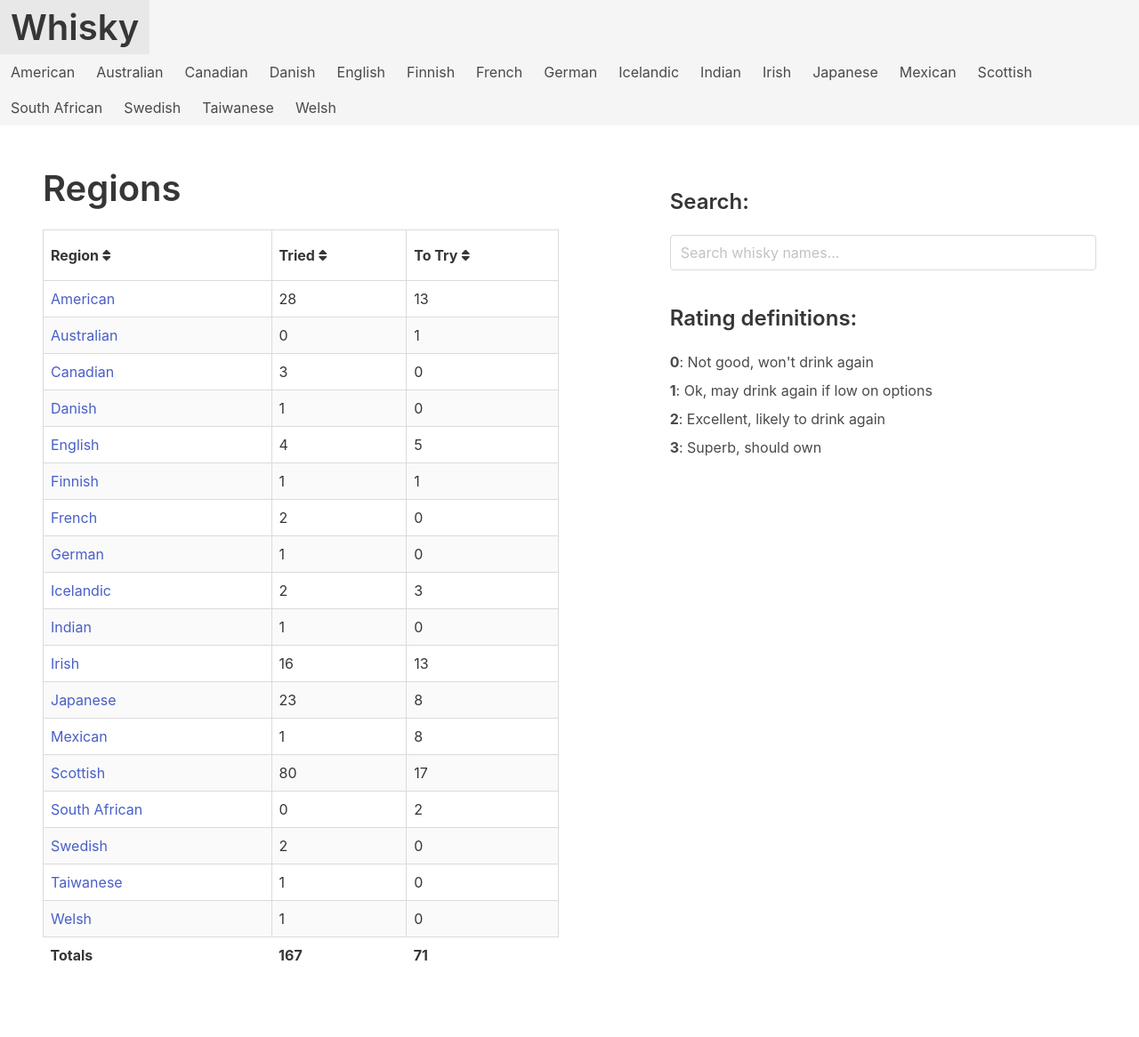
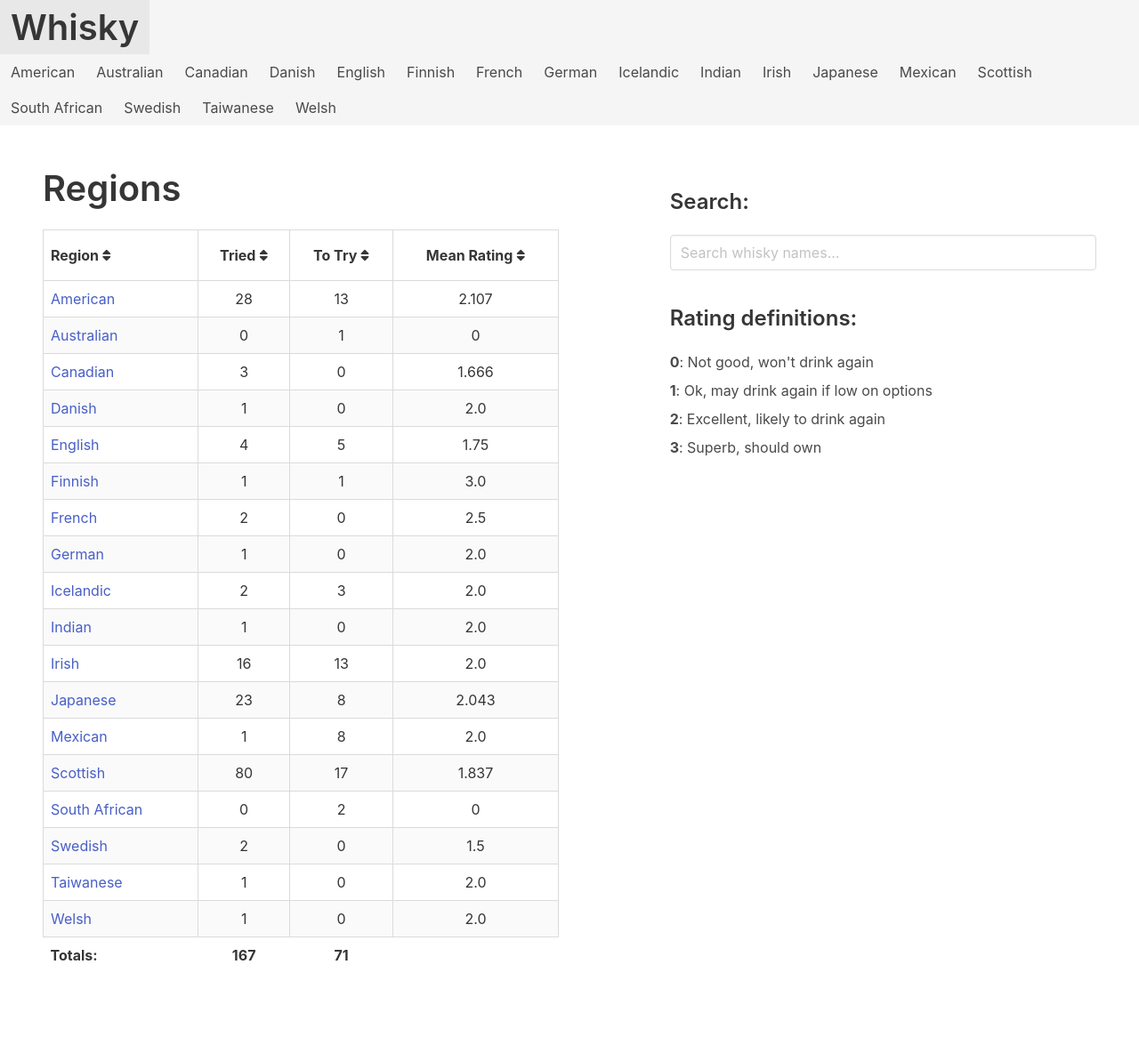
Before and after one commit to grega/whisky, a Jekyll site: the page built from index.html, in a window 1280 px wide. Shown: the whole page at 89% size. Built offline with Jekyll 4.4.1, drawn with Linux system fonts in a browser that asks for light colours; nearby versions of some CDN libraries.

Commit message:
Add mean ratings to index

```diff
--- a/assets/js/index.js
+++ b/assets/js/index.js
@@ -1,6 +1,6 @@
 // table sorting
 var options = {
-valueNames: [ 'name', 'tried', 'to_try' ]
+valueNames: [ 'name', 'tried', 'to_try', 'mean_rating' ]
 };
 
 var whiskyList = new List('regions', options);
--- a/index.html
+++ b/index.html
@@ -2,8 +2,6 @@
 layout: default
 title: Regions
 ---
-
-{% assign tried_counter = 0 %}
 
 <div class="columns">
   <div class="column is-6">
@@ -12,25 +10,44 @@ title: Regions
       <thead>
         <tr>
           <th scope="col" class="sort" data-sort="name">Region <i class="fas fa-sort"></i></th>
-          <th scope="col" class="sort" data-sort="tried">Tried <i class="fas fa-sort"></i></th>
-          <th scope="col" class="sort" data-sort="to_try">To Try <i class="fas fa-sort"></i></th>
+          <th scope="col" class="sort has-text-centered" data-sort="tried">Tried <i class="fas fa-sort"></i></th>
+          <th scope="col" class="sort has-text-centered" data-sort="to_try">To Try <i class="fas fa-sort"></i></th>
+          <th scope="col" class="sort has-text-centered" data-sort="mean_rating">Mean Rating <i class="fas fa-sort"></i></th>
         </tr>
       </thead>
 
       <tbody class="list">
         {% for region in site.data %}
-        {% assign tried_counter = tried_counter | plus: region[1].tried.size %}
-        {% assign to_try_counter = to_try_counter | plus: region[1].to_try.size %}
+          {% assign tried_counter = tried_counter | plus: region[1].tried.size %}
+          {% assign to_try_counter = to_try_counter | plus: region[1].to_try.size %}
+          {% assign total_rating = 0 %}
+
+          {% if region[1].tried.size > 0 %}
+            {% for whisky in region[1].tried %}
+              {% assign total_rating = total_rating | plus: whisky.rating %}
+            {% endfor %}
+            {% assign mean_rating = total_rating | times: 1000 | divided_by: region[1].tried.size %}
+            {% assign mean_rating = mean_rating | divided_by: 1000.0 %}
+          {% else %}
+            {% assign mean_rating = 0 %}
+          {% endif %}
+
           <tr>
             <td class="name pt-2 pb-2" scope="row"><a href="/{{ region[0] }}">{{ region[0] | replace: "-", " " | capitalize }}</a></td>
-            <td class="tried pt-2 pb-2" scope="row">{{ region[1].tried.size | default: 0 }}</td>
-            <td class="to_try pt-2 pb-2" scope="row">{{ region[1].to_try.size | default: 0 }}</td>
+            <td class="tried pt-2 pb-2 has-text-centered" scope="row">{{ region[1].tried.size | default: 0 }}</td>
+            <td class="to_try pt-2 pb-2 has-text-centered" scope="row">{{ region[1].to_try.size | default: 0 }}</td>
+            {% if tried_counter > 0 %}
+              <td class="mean_rating pt-2 pb-2 has-text-centered" scope="row">{{ mean_rating }}</td>
+            {% else %}
+              <td class="mean_rating pt-2 pb-2 has-text-centered" scope="row">0</td>
+            {% endif %}
           </tr>
         {% endfor %}
           <tr class="unsortable totals">
-            <td class="name pt-2 pb-2" scope="row">Totals</td>
-            <td class="tried pt-2 pb-2" scope="row">{{ tried_counter }}</td>
-            <td class="to_try pt-2 pb-2" scope="row">{{ to_try_counter }}</td>
+            <td class="name pt-2 pb-2" scope="row">Totals:</td>
+            <td class="tried pt-2 pb-2 has-text-centered" scope="row">{{ tried_counter }}</td>
+            <td class="to_try pt-2 pb-2 has-text-centered" scope="row">{{ to_try_counter }}</td>
+            <td></td>
           </tr>
       </tbody>
     </table>
```
Also changed, not shown: _includes/whiskys.html (+10 -10 lines).
